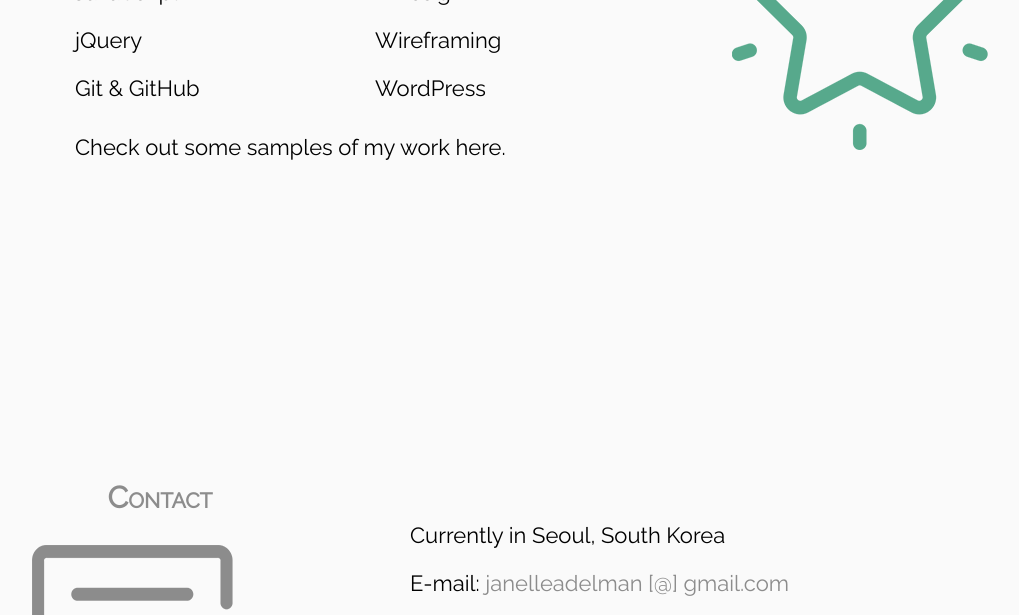
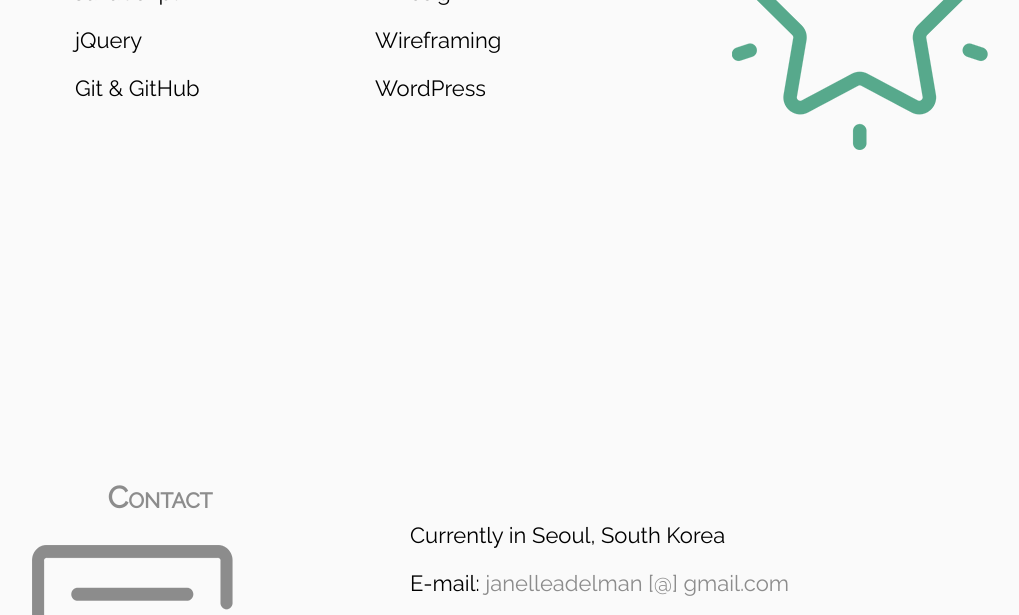
Before and after one commit to JanelleA/personal-portfolio-v2, a plain HTML site: page index.html in a window 1280 px wide. Shown: the part 1700-2315 px from the top of the page, without its empty margins (190-1209 px from the left). Drawn offline with Linux system fonts and the light colour scheme.

Commit message:
hide link sentence

```diff
--- a/index.html
+++ b/index.html
@@ -72,7 +72,7 @@
                 <li>WordPress</li>
               </ul>
             </div>
-            <p>Check out some samples of my work here.</p>
+            <!-- <p>Check out some samples of my work here.</p> -->
           </div>
           <div class="third-width" id="header-icon">
             <h3>Skills</h3>
```
Also changed, not shown: 1 other file.
